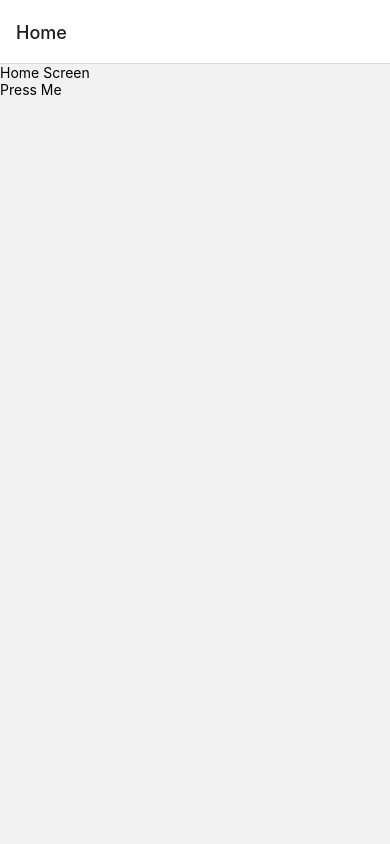
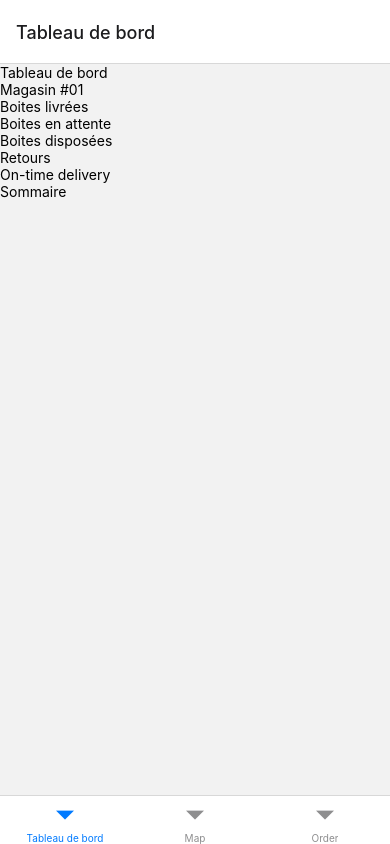
Before and after one commit to PierreEmmanuelGoffi/ecoloop, a React Native app: screen / in a window 390 px wide. Built offline with nearby package versions, Linux system fonts and the light colour scheme.

Commit message:
Refactor navigation and add new screens

```diff
--- a/nav/index.tsx
+++ b/nav/index.tsx
@@ -1,17 +1,23 @@
-import { NavigationContainer } from "@react-navigation/native";
-import { createNativeStackNavigator } from "@react-navigation/native-stack";
-import { StatusBar } from "expo-status-bar";
+import { NavigationContainer } from '@react-navigation/native';
+import { createNativeStackNavigator } from '@react-navigation/native-stack';
+import { createBottomTabNavigator } from '@react-navigation/bottom-tabs';
 
-import Home from "../screens/home";
+import { StatusBar } from 'expo-status-bar';
 
-const Stack = createNativeStackNavigator();
+import Home from '../screens/home';
+import Map from '../screens/map';
+import Order from '../screens/order';
+
+const Tab = createBottomTabNavigator();
 
 const Navigation = () => {
   return (
     <NavigationContainer>
-      <Stack.Navigator>
-        <Stack.Screen name="Home" component={Home} />
-      </Stack.Navigator>
+      <Tab.Navigator>
+        <Tab.Screen name="Tableau de bord" component={Home} />
+        <Tab.Screen name="Map" component={Map} />
+        <Tab.Screen name="Order" component={Order} />
+      </Tab.Navigator>
       <StatusBar style="auto" />
     </NavigationContainer>
   );
--- a/screens/home.tsx
+++ b/screens/home.tsx
@@ -1,16 +1,22 @@
-import { View, Text, Pressable } from 'react-native';
+import { View, Text } from 'react-native';
 
 const Home = () => {
   return (
     <View style={{ flex: 1 }}>
-      <Text>Home Screen</Text>
-      <Pressable
-        onPress={() => {
-          console.log('Pressed');
-        }}
-      >
-        <Text>Press Me</Text>
-      </Pressable>
+      <View>
+        <Text>Tableau de bord</Text>
+        <Text>Magasin #01</Text>
+      </View>
+      <View>
+        <Text>Boites livrées</Text>
+        <Text>Boites en attente</Text>
+        <Text>Boites disposées</Text>
+        <Text>Retours</Text>
+        <Text>On-time delivery</Text>
+      </View>
+      <View>
+        <Text>Sommaire</Text>
+      </View>
     </View>
   );
 };
--- /dev/null
+++ b/screens/map.tsx
@@ -0,0 +1,20 @@
+import { View, Text } from 'react-native';
+import MapView from 'react-native-maps';
+
+const Map = () => {
+  return (
+    <View style={{ flex: 1 }}>
+      <MapView
+        style={{ flex: 1, width: '100%', height: '100%' }}
+        initialRegion={{
+          latitude: 45.508888,
+          longitude: -73.561668,
+          latitudeDelta: 0.0922,
+          longitudeDelta: 0.0421,
+        }}
+      />
+    </View>
+  );
+};
+
+export default Map;
--- /dev/null
+++ b/screens/order.tsx
@@ -0,0 +1,29 @@
+import { View, Text, FlatList, Pressable, Alert } from 'react-native';
+
+const data = [
+  {
+    id: 1,
+    start: '8:00',
+    end: '9:00',
+    state: 'En cours',
+  },
+];
+
+const handleOrder = () => {
+  console.log('Placer votre commande');
+  Alert.alert('Placer votre commande');
+};
+
+const Order = () => {
+  return (
+    <View style={{ flex: 1 }}>
+      <Text>Order</Text>
+      <FlatList data={data} renderItem={({ item }) => <Text>{item.id}</Text>} />
+      <Pressable onPress={handleOrder}>
+        <Text>Placer votre commande</Text>
+      </Pressable>
+    </View>
+  );
+};
+
+export default Order;
```
